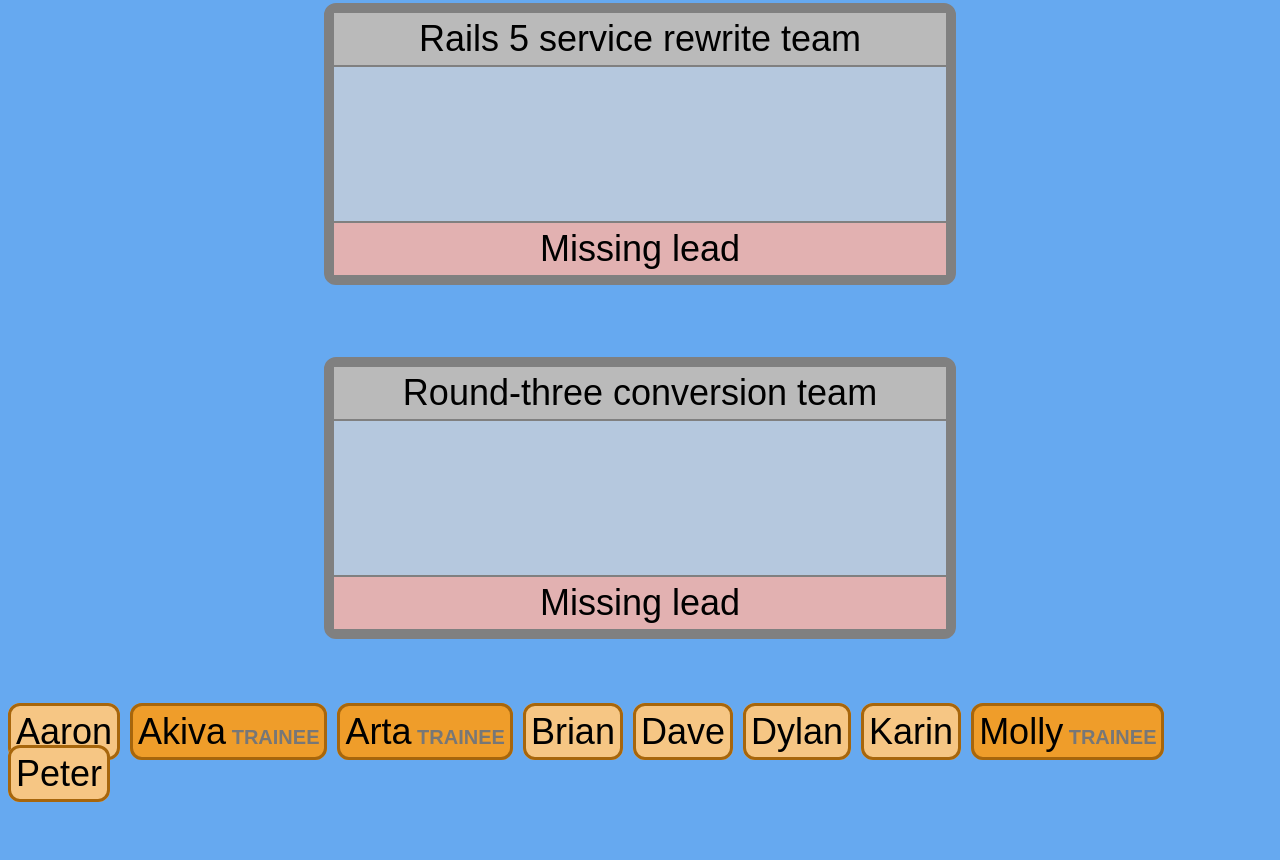
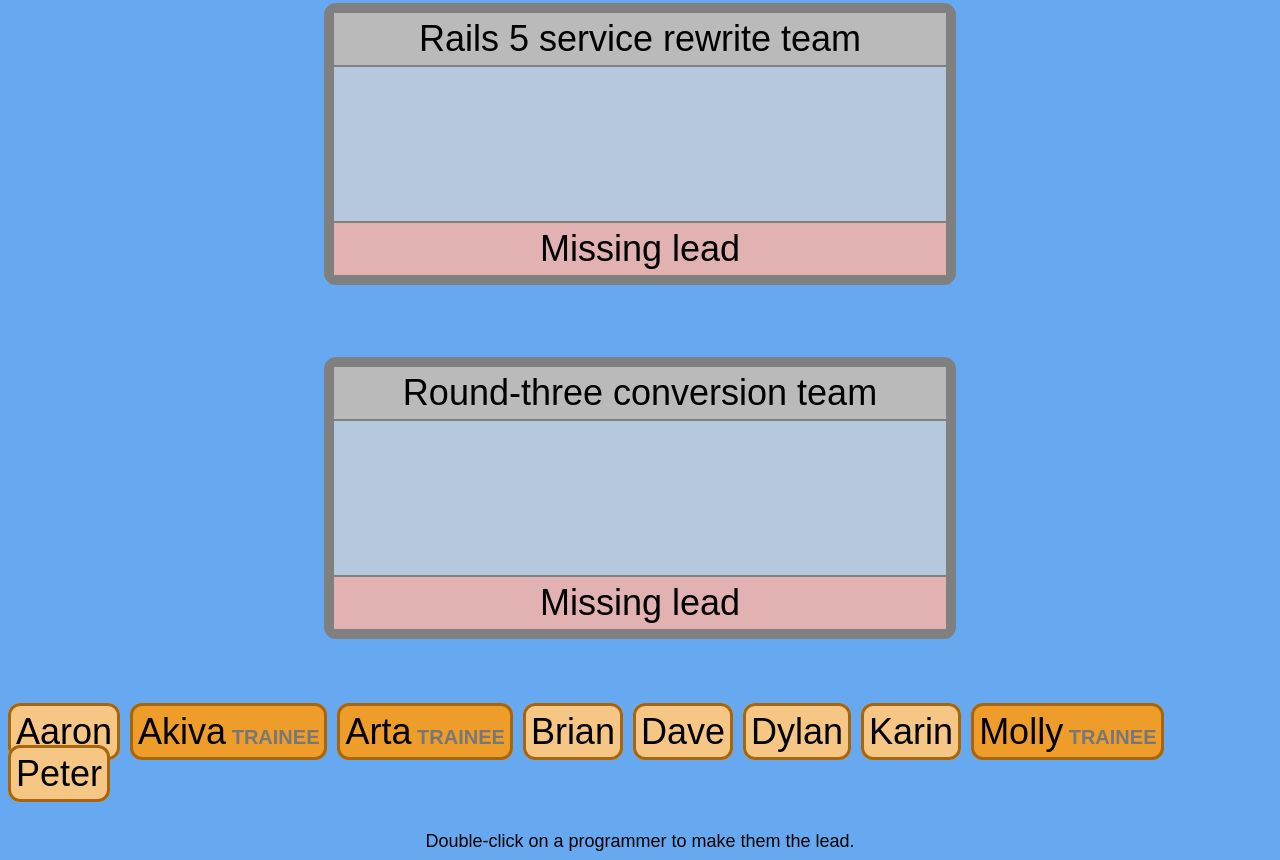
Before and after one commit to dfaulken/teams, a plain HTML site: page index.html in a window 1280 px wide. Shown: the part 423-1283 px from the top of the page. Before the commit the page ends 1226 px from the top, so only its background shows below. Drawn offline with Linux system fonts and the light colour scheme.

Commit message:
Add an explanation

```diff
--- a/index.html
+++ b/index.html
@@ -38,5 +38,8 @@
     <div class=programmer>Karin</div>
     <div class="programmer trainee">Molly</div>
     <div class=programmer>Peter</div>
+    <div class=explanation>
+      Double-click on a programmer to make them the lead.
+    </div>
   </body>
 </html>
--- a/main.scss
+++ b/main.scss
@@ -65,4 +65,10 @@ body{
       }
     }
   }
+
+  .explanation{
+    font-size: 18px;
+    margin-top: 2em;
+    text-align: center;
+  }
 }
```
Also changed, not shown: main.css, 1 other file.
